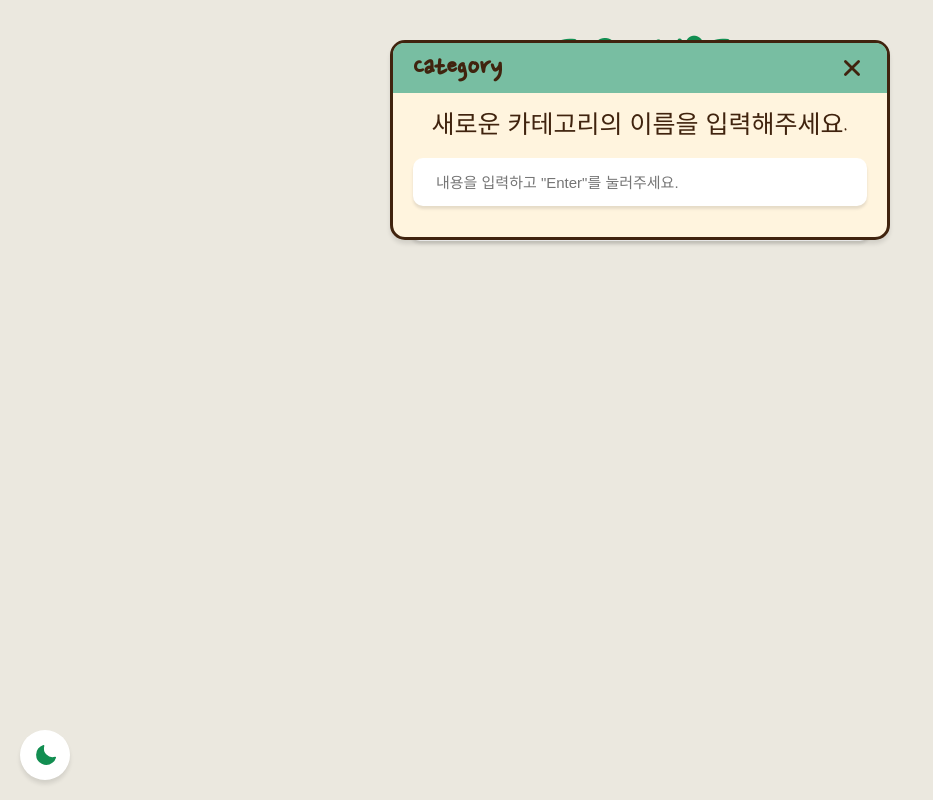
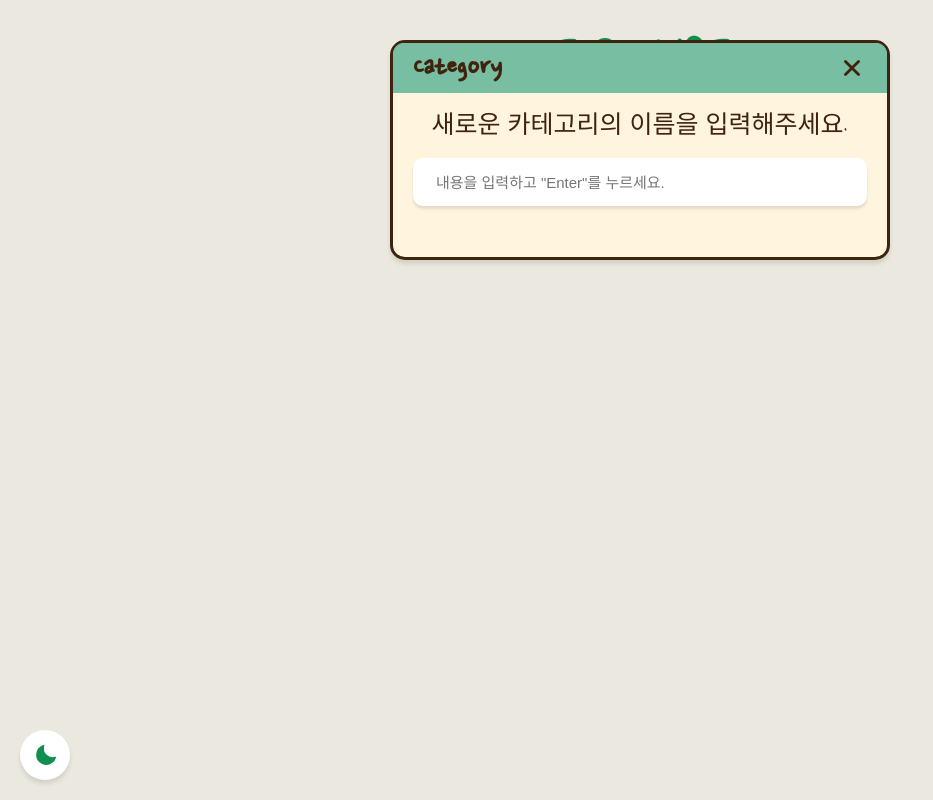
Before and after one commit to NinNiNanNa/Todo-List, a React (Create React App) app: page / in a window 1280 px wide. Both pictures are taken after a click on the button 820 px from the left and 134 px from the top of the page. Shown: the whole page, without its empty margins (0-933 px from the left). Built offline with nearby package versions, Linux system fonts and the light colour scheme; a web font is replaced by a local one.

Commit message:
카테고리 추가 기능 구현

```diff
--- a/src/atoms.ts
+++ b/src/atoms.ts
@@ -10,8 +10,6 @@ export const modalState = atom<boolean>({
   default: false,
 });
 
-export const defaultCategories = ["대기", "진행", "완료"];
-
 export interface IToDo {
   text: string;
   id: number;
@@ -20,12 +18,12 @@ export interface IToDo {
 
 export const categoriesState = atom<string[]>({
   key: "categories",
-  default: defaultCategories,
+  default: ["대기", "진행", "완료"],
 });
 
-export const categoryState = atom<string>({
+export const selectedCategoryState = atom<string>({
   key: "category",
-  default: defaultCategories[0],
+  default: "대기",
 });
 
 export const toDoState = atom<IToDo[]>({
@@ -37,7 +35,7 @@ export const toDoSelector = selector({
   key: "toDoSelector",
   get: ({ get }) => {
     const toDos = get(toDoState);
-    const category = get(categoryState);
+    const category = get(selectedCategoryState);
 
     return toDos.filter((toDo) => toDo.category === category);
   },
--- a/src/components/CreateToDo.tsx
+++ b/src/components/CreateToDo.tsx
@@ -2,7 +2,7 @@ import { useForm } from "react-hook-form";
 import styled from "styled-components";
 import { FaPlus } from "react-icons/fa6";
 import { useRecoilValue, useSetRecoilState } from "recoil";
-import { IToDo, categoryState, toDoState } from "../atoms";
+import { selectedCategoryState, toDoState } from "../atoms";
 
 const InputWrap = styled.div`
   margin: 30px 0 20px;
@@ -48,7 +48,7 @@ interface IForm {
 
 function CreateToDo() {
   const setToDos = useSetRecoilState(toDoState);
-  const category = useRecoilValue(categoryState);
+  const category = useRecoilValue(selectedCategoryState);
   const {
     register,
     handleSubmit,
--- a/src/components/Modal.tsx
+++ b/src/components/Modal.tsx
@@ -1,13 +1,14 @@
 import styled from "styled-components";
 import { IoClose } from "react-icons/io5";
-import { useSetRecoilState } from "recoil";
-import { modalState } from "../atoms";
+import { useRecoilState, useSetRecoilState } from "recoil";
+import { categoriesState, modalState, selectedCategoryState } from "../atoms";
+import { useForm } from "react-hook-form";
 
 const ModalContainer = styled.div`
   margin: 40px 20px 0;
   width: 100%;
   max-width: 500px;
-  height: 200px;
+  height: 220px;
   border: 3px solid ${(props) => props.theme.modalTextColor};
   border-radius: 15px;
   background-color: ${(props) => props.theme.modalBgColor};
@@ -33,7 +34,7 @@ const ModalHeader = styled.div`
 `;
 const ModalBody = styled.div`
   padding: 20px;
-  span {
+  span:first-child {
     margin-bottom: 20px;
     display: block;
     text-align: center;
@@ -52,10 +53,38 @@ const ModalBody = styled.div`
       border: 3px solid #128e51;
     }
   }
+  span:last-child {
+    margin-left: 20px;
+    font-family: sans-serif;
+    font-size: 13px;
+    color: ${(props) => props.theme.warningColor};
+  }
 `;
+
+interface IForm {
+  newCategory: string;
+}
 
 function Modal() {
   const setOpen = useSetRecoilState(modalState);
+  const [categories, setCategories] = useRecoilState(categoriesState);
+  const setCategory = useSetRecoilState(selectedCategoryState);
+  const {
+    register,
+    handleSubmit,
+    setValue,
+    formState: { errors },
+  } = useForm<IForm>();
+  const handleValid = ({ newCategory }: IForm) => {
+    if (categories.includes(newCategory)) {
+      window.alert("이미 존재하는 카테고리 이름입니다.");
+      setValue("newCategory", "");
+    } else {
+      setCategories((oldCategories) => [...oldCategories, newCategory]);
+      setCategory(newCategory);
+      setOpen(false);
+    }
+  };
   return (
     <ModalContainer>
       <ModalHeader>
@@ -66,12 +95,17 @@ function Modal() {
       </ModalHeader>
       <ModalBody>
         <span>새로운 카테고리의 이름을 입력해주세요.</span>
-        <form>
+        <form onSubmit={handleSubmit(handleValid)}>
           <input
+            {...register("newCategory", {
+              required: "내용을 입력해주세요.",
+              maxLength: { value: 10, message: "10자 이하로 입력해주세요." },
+            })}
             type="text"
-            placeholder='내용을 입력하고 "Enter"를 눌러주세요.'
+            placeholder='내용을 입력하고 "Enter"를 누르세요.'
           />
         </form>
+        <span>{errors.newCategory?.message}</span>
       </ModalBody>
     </ModalContainer>
   );
--- a/src/components/ToDoList.tsx
+++ b/src/components/ToDoList.tsx
@@ -6,7 +6,7 @@ import { useRecoilState, useRecoilValue, useSetRecoilState } from "recoil";
 import {
   IToDo,
   categoriesState,
-  categoryState,
+  selectedCategoryState,
   isDarkAtom,
   modalState,
   toDoSelector,
@@ -101,7 +101,7 @@ function ToDoList() {
   const toggleDarkAtom = () => setIsDark((preveMode) => !preveMode);
 
   const toDos = useRecoilValue(toDoSelector);
-  const [category, setCategory] = useRecoilState(categoryState);
+  const [category, setCategory] = useRecoilState(selectedCategoryState);
 
   const [categoris, setCategories] = useRecoilState(categoriesState);
 
```
